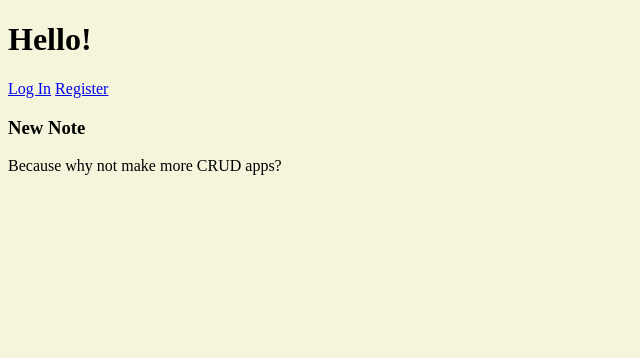
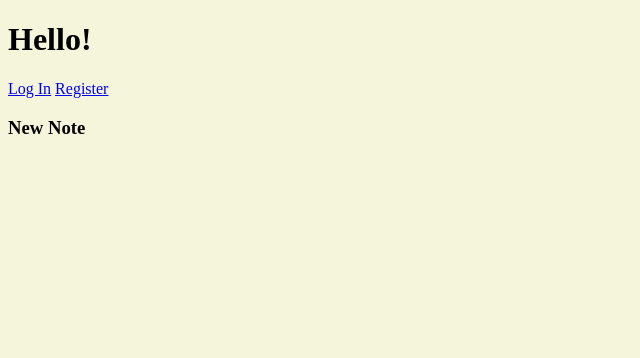
Before and after one commit to BlaiseGratton/take_note, a Python web app: template templates/newnote.html in a window 1280 px wide. Shown: the top 358 px of the page, without its empty margins (0-640 px from the left). Run offline with Jinja, Linux system fonts and the light colour scheme; the template is opened without the code that fills it, so the values that code supplies are empty.

Commit message:
clean out placeholder code

```diff
--- a/templates/layout.html
+++ b/templates/layout.html
@@ -33,9 +33,8 @@
         {% endfor %}
       {% endif %}
     {% endwith %}
-    <div class="wrapper">
+    <div class="main">
       {% block content %}{% endblock %}
-      <p>Because why not make more CRUD apps?</p>
       {% block scripts %}{% endblock %}
     </div>
   </body>
```
Also changed, not shown: forms.py (line endings or trailing spaces).
